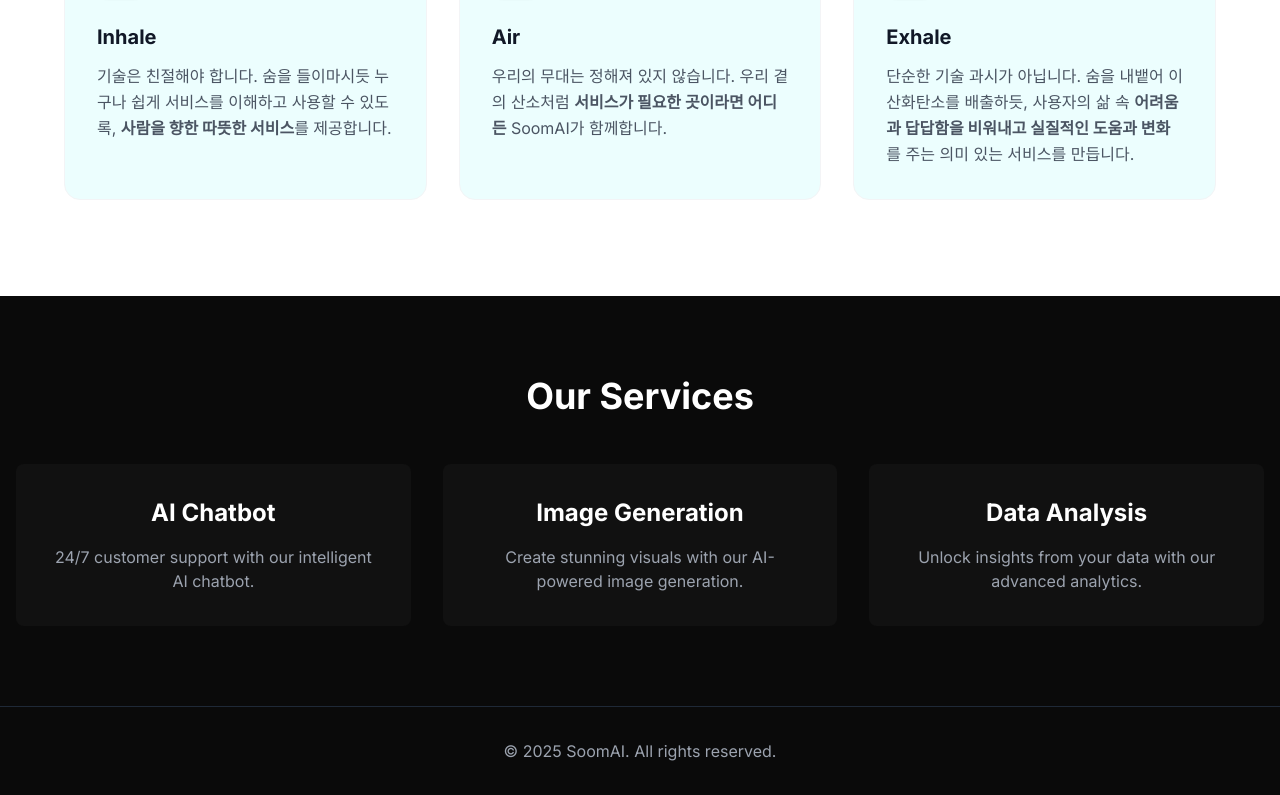
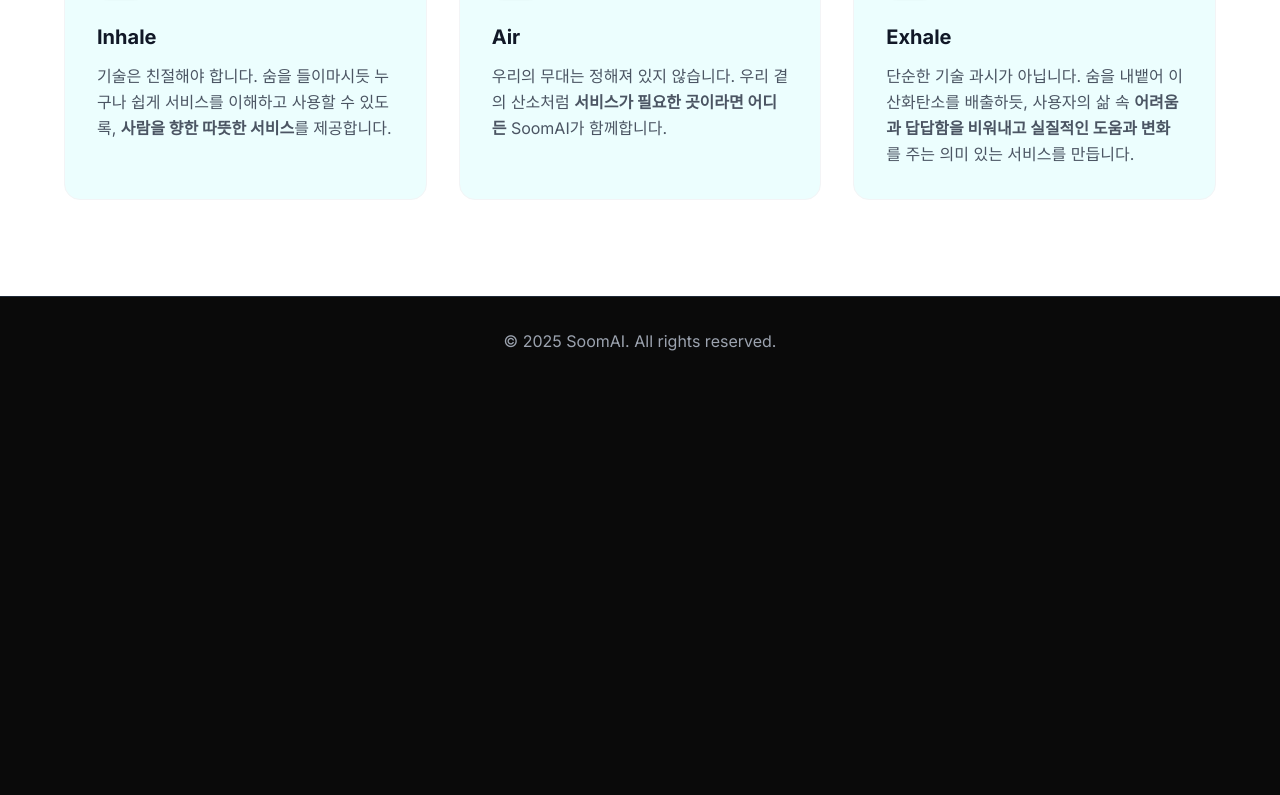
Before and after one commit to huni-na/SoomAI_Website, a Next.js app: page / in a window 1280 px wide. Shown: the part 1302-2097 px from the top of the page. After the commit the page ends 1687 px from the top, so only its background shows below. Built offline with nearby package versions, Linux system fonts and the light colour scheme.

Commit message:
remove service temp slide

```diff
--- a/app/page.tsx
+++ b/app/page.tsx
@@ -1,13 +1,11 @@
 import HeroSection from "@/components/HeroSection";
 import AboutSection from "@/components/AboutSection";
-import ServiceGrid from "@/components/ServiceGrid";
 
 export default function Home() {
   return (
     <div className="flex flex-col">
       <HeroSection />
       <AboutSection />
-      <ServiceGrid />
     </div>
   );
 }
--- a/components/ServiceGrid.tsx
+++ /dev/null
@@ -1,69 +0,0 @@
-"use client";
-import { useState } from "react";
-import { motion } from "framer-motion";
-import Modal from "./ui/Modal";
-
-const services = [
-  {
-    title: "AI Chatbot",
-    description: "24/7 customer support with our intelligent AI chatbot.",
-    tags: ["NLP", "Machine Learning", "React"],
-  },
-  {
-    title: "Image Generation",
-    description: "Create stunning visuals with our AI-powered image generation.",
-    tags: ["GANs", "Deep Learning", "Python"],
-  },
-  {
-    title: "Data Analysis",
-    description: "Unlock insights from your data with our advanced analytics.",
-    tags: ["Big Data", "AI", "Tableau"],
-  },
-];
-
-const ServiceGrid = () => {
-  const [selectedService, setSelectedService] = useState(null);
-
-  return (
-    <section id="features" className="py-20 px-4">
-      <div className="container mx-auto text-center">
-        <h2 className="text-4xl font-bold mb-12">Our Services</h2>
-        <div className="grid grid-cols-1 md:grid-cols-3 gap-8">
-          {services.map((service, index) => (
-            <motion.div
-              key={index}
-              className="bg-[#111111] p-8 rounded-lg cursor-pointer border border-transparent hover:border-[#3FB0AE] hover:scale-105 transition-all duration-300"
-              onClick={() => setSelectedService(service)}
-              whileHover={{
-                boxShadow: "0 0 20px #3FB0AE",
-              }}
-            >
-              <h3 className="text-2xl font-bold mb-4">{service.title}</h3>
-              <p className="text-gray-400">{service.description}</p>
-            </motion.div>
-          ))}
-        </div>
-      </div>
-      {selectedService && (
-        <Modal
-          title={selectedService.title}
-          onClose={() => setSelectedService(null)}
-        >
-          <p className="text-gray-400 mb-4">{selectedService.description}</p>
-          <div className="flex flex-wrap gap-2">
-            {selectedService.tags.map((tag, index) => (
-              <span
-                key={index}
-                className="bg-[#3FB0AE]/20 text-[#3FB0AE] px-3 py-1 rounded-full text-sm"
-              >
-                {tag}
-              </span>
-            ))}
-          </div>
-        </Modal>
-      )}
-    </section>
-  );
-};
-
-export default ServiceGrid;
```
